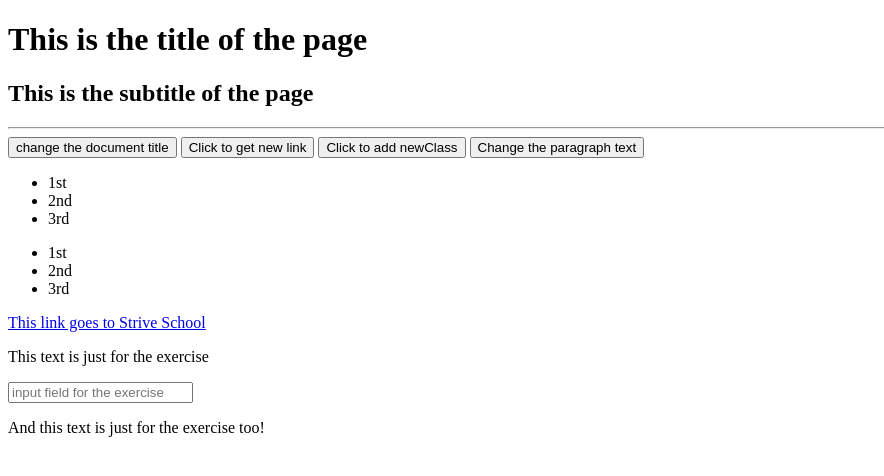
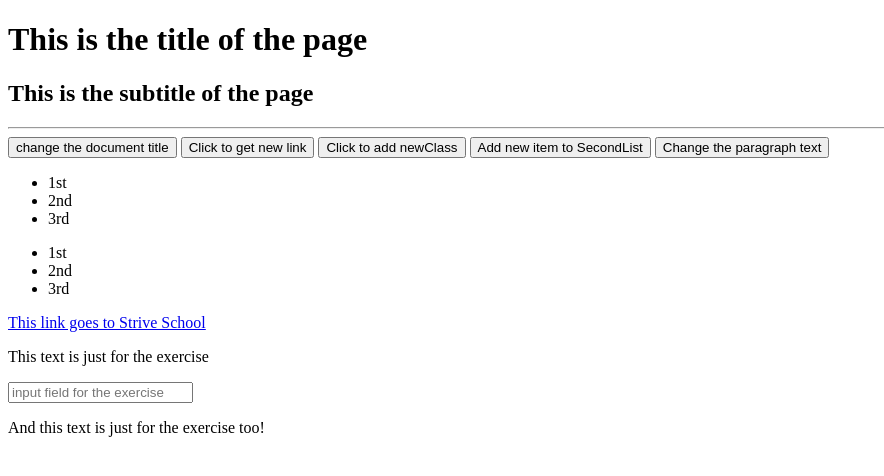
Before and after one commit to weenix1/WEB-Aug21-M1D8, a plain HTML site: page index.html in a window 1280 px wide. Shown: the whole page, without its empty margins (0-884 px from the left). Drawn offline with Linux system fonts and the light colour scheme.

Commit message:
Update index.html

```diff
--- a/index.html
+++ b/index.html
@@ -25,7 +25,9 @@
       </button>
       <button onclick="changeUrls()">Click to get new link</button>
       <button onclick="addClassToTitle()">Click to add newClass</button>
-
+      <button onclick="addToTheSecond('4th')">
+        Add new item to SecondList
+      </button>
       <button onclick="changePcontent()">Change the paragraph text</button>
 
       <ul id="firstList">
@@ -106,6 +108,9 @@
        */
 
       const addToTheSecond = function (content) {
+        let newListAdded = document.getElementById("secondList");
+        newListAdded.
+
         //
       };
 
```
